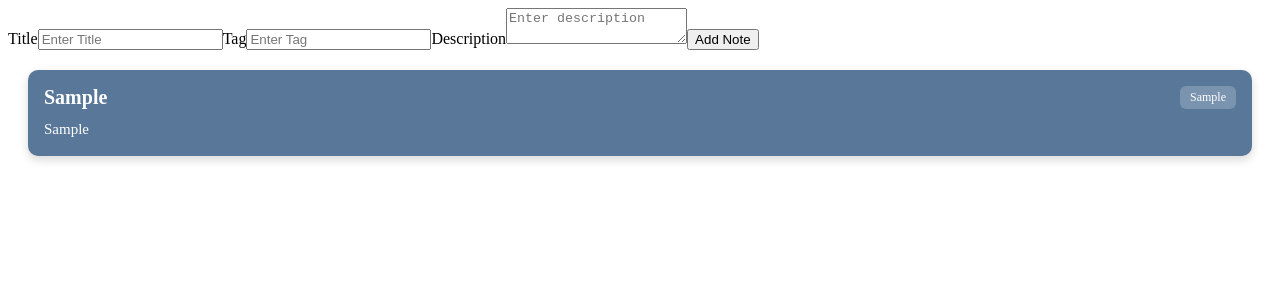
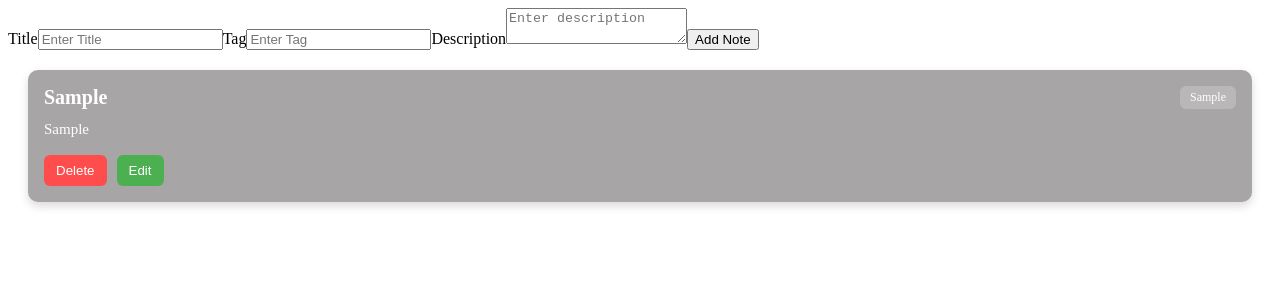
Before and after one commit to akinsh-cloud/QuickNotes-project, a React app: page / in a window 1280 px wide. Both pictures are taken after typing "Sample", "Sample", "Sample" into the empty fields and a click on the button "Add Note". Shown: the top 300 px of the page. Built offline with nearby package versions, Linux system fonts and the light colour scheme; the HTML template or start-up script is replaced by a standard one.

Commit message:
Delete note function implemented

```diff
--- a/src/App.jsx
+++ b/src/App.jsx
@@ -10,11 +10,17 @@ export default function App() {
   setNotes([...notes, newNote]);
 }
 
+function DeleteNote(id) {
+  const updatedNotes = notes.filter((note, idx) => idx !== id);
+  setNotes(updatedNotes);
+};
+
+
 
   return (
     <div>
       <AddNoteForm onAddNote={handleAddNote}/>
-      <NotesGrid notes = {notes}/>
+      <NotesGrid notes = {notes} onDeleteNote={DeleteNote}/>
 
 
     </div>
--- a/src/components/NotesGrid.jsx
+++ b/src/components/NotesGrid.jsx
@@ -1,7 +1,7 @@
 import React from 'react'
 import { useState } from 'react';
 
-export default function NotesGrid({ notes }){
+export default function NotesGrid({ notes, onDeleteNote }) {
   return (
     <div
       style={{
@@ -15,7 +15,7 @@ export default function NotesGrid({ notes }){
         <div
           key={idx}
           style={{
-            backgroundColor: "#597899ff",
+            backgroundColor: "#a7a5a5ff",
             color: "white",
             borderRadius: "10px",
             padding: "16px",
@@ -52,6 +52,28 @@ export default function NotesGrid({ notes }){
           <p style={{ margin: 0, fontSize: "15px", lineHeight: "1.4" }}>
             {note.description}
           </p>
+
+          <button style={{
+            marginTop: "15px",
+            padding: "8px 12px",
+            borderRadius: "6px",
+            border: "none",
+            backgroundColor: "#ff4d4d",
+            color: "white",
+            cursor: "pointer",
+          }} onClick={() => onDeleteNote(idx)}>Delete</button>
+
+          <button style={{
+            marginTop: "15px",
+            marginLeft: "10px",
+            padding: "8px 12px",
+            borderRadius: "6px",
+            border: "none",
+            backgroundColor: "#4CAF50",
+            color: "white",
+            cursor: "pointer",
+          }} onClick={()=> edit}>Edit</button>
+
         </div>
       ))}
     </div>
```
